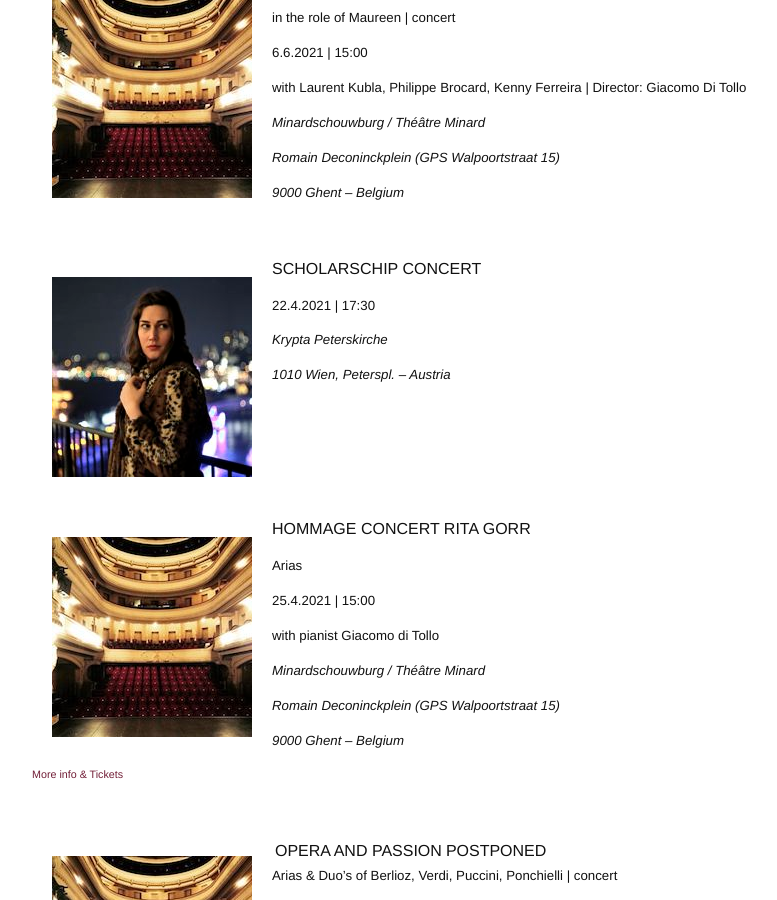
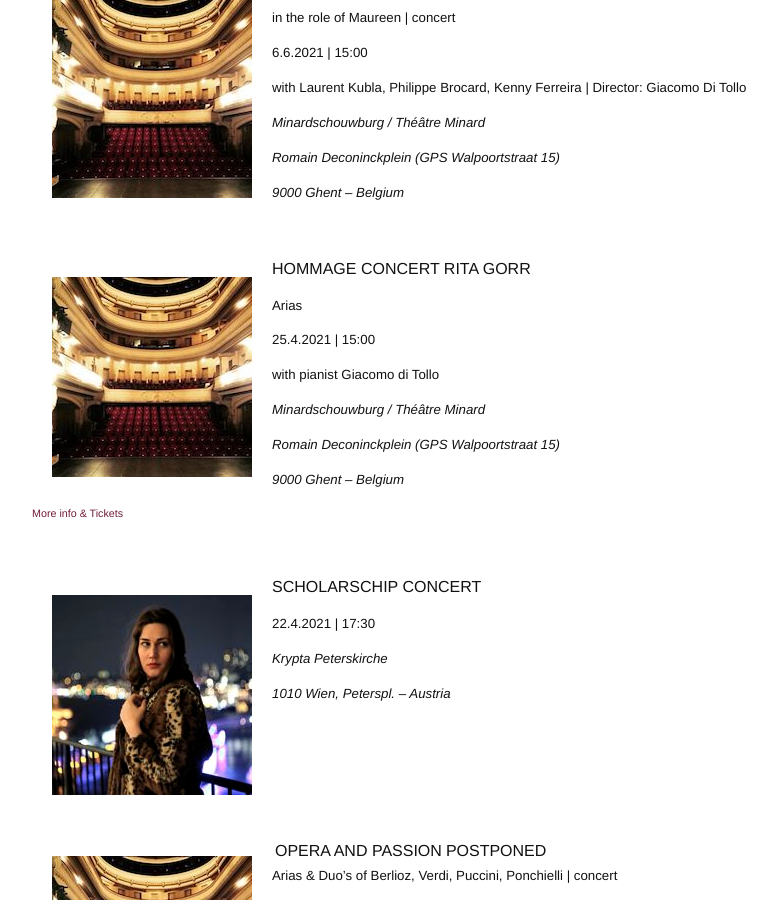
Before and after one commit to annesophie-sevens/annesophie-sevens.github.io, a Jekyll site: the page built from agenda-de.md, in a window 1280 px wide and 900 px high, scrolled down 313 px. Shown: the whole window, without its empty margins (238-1015 px from the left). Built offline with Jekyll 4.4.1, drawn with Linux system fonts in a browser that asks for light colours; nearby versions of some CDN libraries.

Commit message:
Update agenda-de.md

```diff
--- a/agenda-de.md
+++ b/agenda-de.md
@@ -23,22 +23,6 @@ OPERA D'ARAN | Gilbert Bécaud
 
 &nbsp;
 
-<img style="float: left; padding: 20px" src="/assets/b2-thumbnail.jpg">
-
-SCHOLARSCHIP CONCERT
-
-##### 22.4.2021 | 17:30
-
-##### _Krypta Peterskirche_
-
-##### _1010 Wien, Peterspl. – Austria_
-
-&nbsp;
-
-&nbsp;
-
-&nbsp;
-
 <img style="float: left; padding: 20px" src="/assets/Minard.jpg">
 
 HOMMAGE CONCERT RITA GORR
@@ -56,6 +40,22 @@ HOMMAGE CONCERT RITA GORR
 ##### _9000 Ghent – Belgium_
 
 ###### <a href="https://www.concertorganisatie-lyrica.be" target="_blank">More info & Tickets</a>
+
+&nbsp;
+
+<img style="float: left; padding: 20px" src="/assets/b2-thumbnail.jpg">
+
+SCHOLARSCHIP CONCERT
+
+##### 22.4.2021 | 17:30
+
+##### _Krypta Peterskirche_
+
+##### _1010 Wien, Peterspl. – Austria_
+
+&nbsp;
+
+&nbsp;
 
 &nbsp;
 
```
